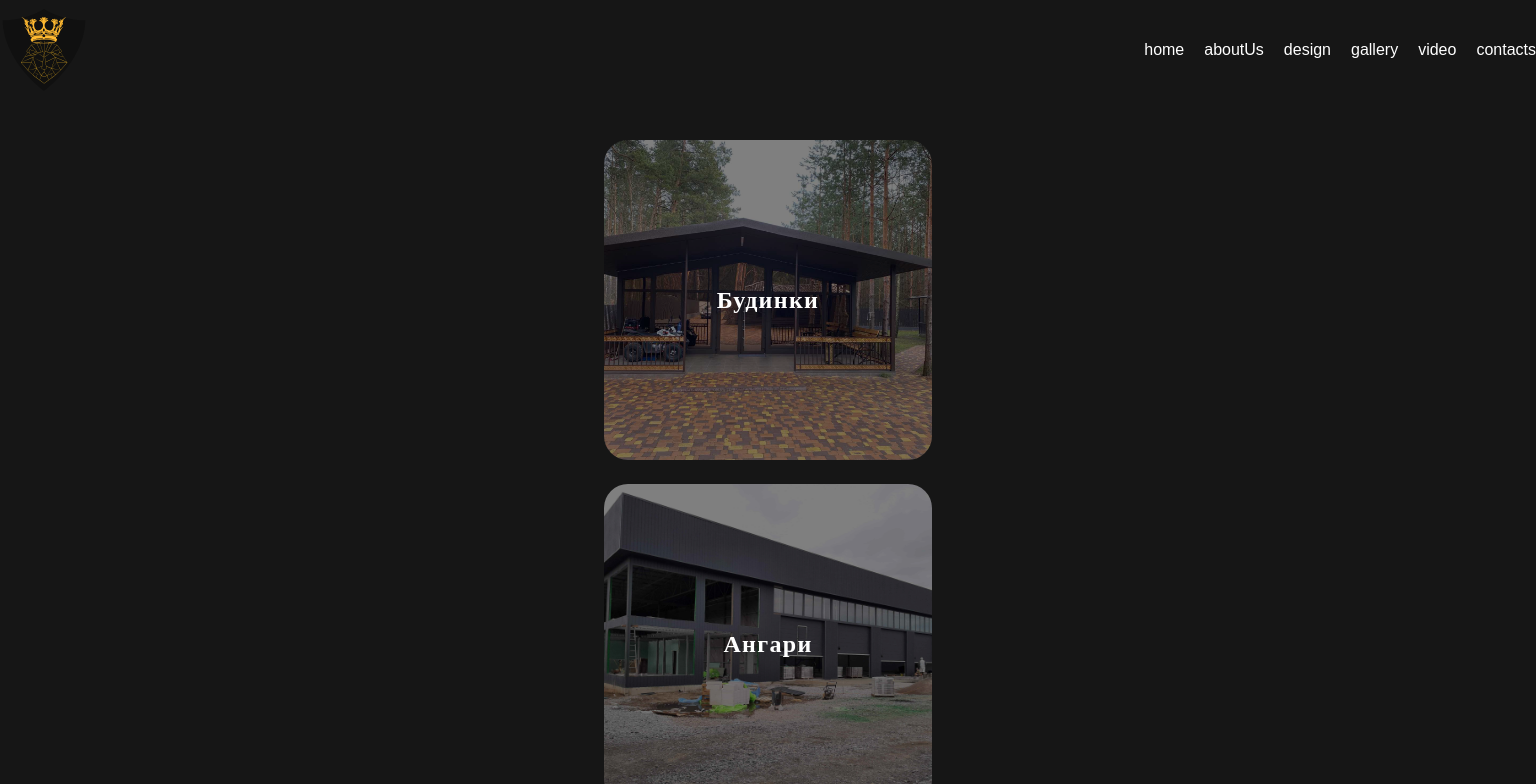
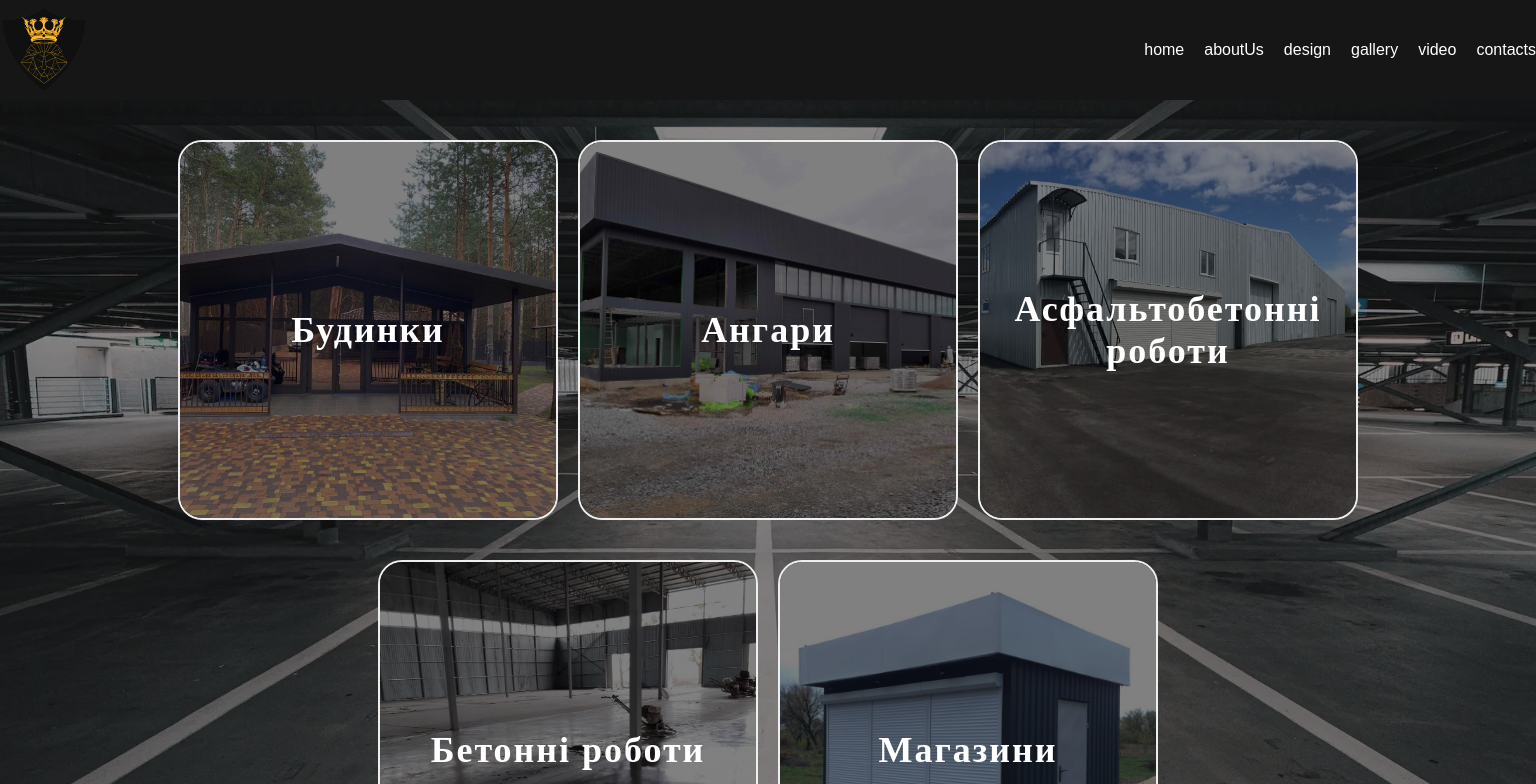
Before and after one commit to VolodymyrKavun/andezyan-build-site, a Next.js app: page /gallery in a window 1536 px wide. Shown: the top 784 px of the page. Built offline with nearby package versions, Linux system fonts and the light colour scheme; a web font is replaced by a local one.

Commit message:
completed gallery-page for desktop

```diff
--- a/src/app/globals.css
+++ b/src/app/globals.css
@@ -30,8 +30,6 @@ ol {
 
 img {
   display: block;
-  /* max-width: 100%;
-  height: auto; */
 }
 
 a {
--- a/src/components/screens/Gallery/Gallery.jsx
+++ b/src/components/screens/Gallery/Gallery.jsx
@@ -12,8 +12,10 @@ const Gallery = () => {
           <Image
             src={item.img}
             alt={item.title}
-            width={328}
-            height={320}
+            // width={328}
+            // height={320}
+            width={380}
+            height={380}
             className={styles.img}
           />
           <h1 className={styles.title}>{item.title}</h1>
--- a/src/components/screens/Gallery/Gallery.module.css
+++ b/src/components/screens/Gallery/Gallery.module.css
@@ -3,16 +3,25 @@
     display: flex;
     flex-direction: column;
     align-items: center;
+    row-gap: 24px;
+
+    @media screen and (min-width: 1440px) {
+        flex-direction: row;
+        justify-content: center;
+        flex-wrap: wrap;
+        row-gap: 40px;
+        column-gap: 20px;
+        background: linear-gradient(rgba(22, 22, 22, 0.50), rgba(22, 22, 22, 0.50)), url("/gallery-bg.webp");
+        background-size: cover;
+        background-position: 50% 56%;
+    }
+
 }
 
 .item {
     text-decoration: none;
     display: inline-block;
     cursor: pointer;
-}
-
-.item:not(:last-child) {
-    margin-bottom: 24px;
 }
 
 .imgContainer {
@@ -25,6 +34,12 @@
     height: 320px;
     overflow: hidden;
     position: relative;
+
+    @media screen and (min-width: 1440px) {
+        width: 380px;
+        height: 380px;
+        border: 2px solid #eee;
+    }
 }
 
 .img {
@@ -34,6 +49,7 @@
 
 .title {
     position: absolute;
+    text-align: center;
     color: #FFF;
     font-family: KoHo;
     font-size: 24px;
@@ -41,4 +57,11 @@
     font-weight: 600;
     line-height: normal;
     letter-spacing: 1.32px;
+
+
+    @media screen and (min-width: 1440px) {
+        font-size: 36px;
+        letter-spacing: 1.98px;
+    }
+
 }
--- a/src/data/imageGroups.data.js
+++ b/src/data/imageGroups.data.js
@@ -38,10 +38,10 @@ export const imageGroupsData = [
     title: 'Магазини',
     url: '/gallery/shops',
   },
-  {
-    id: uuidv4(),
-    img: certificate_lobas,
-    title: 'Проєктування',
-    url: '/gallery/certificate',
-  },
+  // {
+  //   id: uuidv4(),
+  //   img: certificate_lobas,
+  //   title: 'Проєктування',
+  //   url: '/gallery/certificate',
+  // },
 ];
```
Also changed, not shown: public/design/design_01.jpg (renamed from public/designing/design_01.jpg), public/gallery-bg.webp (added).
